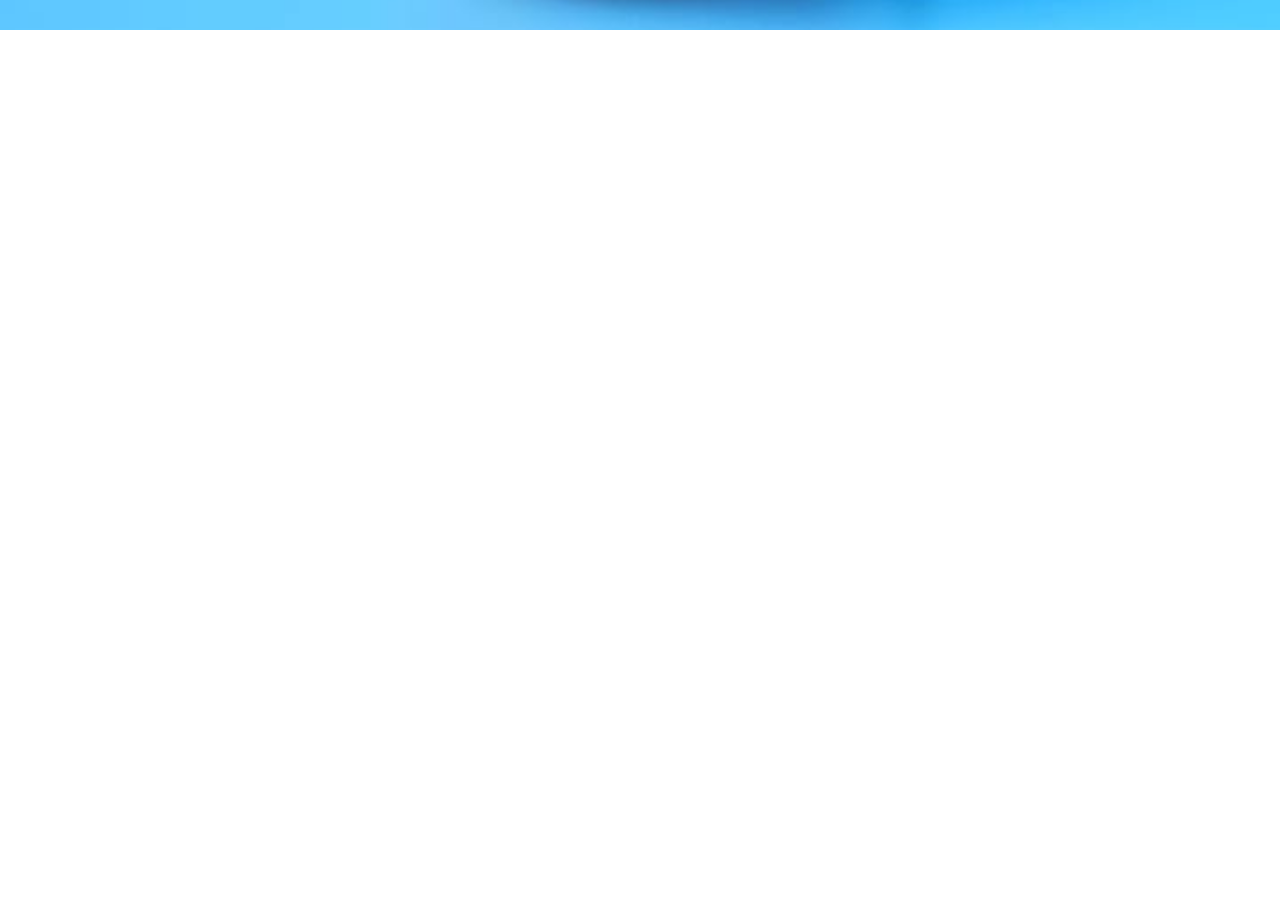
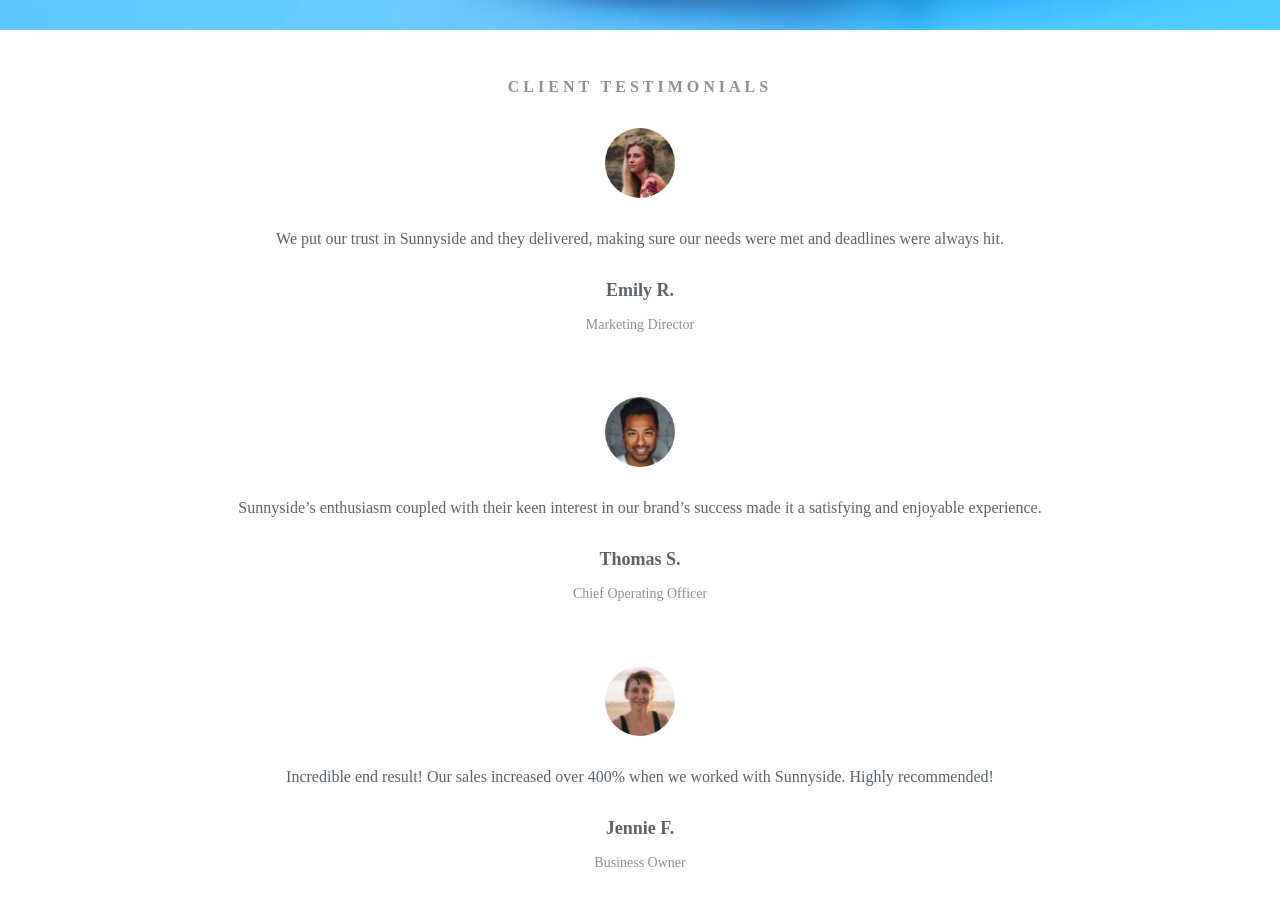
Before and after one commit to Medido1/Frontend-Mentor-Sunnyside-agency-landing-page, a React (Vite) app: page / in a window 1280 px wide. Shown: the part 3420-4326 px from the top of the page. Before the commit the page ends 3450 px from the top, so only its background shows below. Built offline with nearby package versions, Linux system fonts and the light colour scheme.

Commit message:
Add Testimonials component to main component

```diff
--- a/src/components/Main.jsx
+++ b/src/components/Main.jsx
@@ -1,12 +1,14 @@
 import React from 'react';
 import Benefits from './Benefits';
 import Services from './services';
+import Testimonials from './Testimonials';
 
 export default function Main() {
   return (
     <main className="main">
       <Benefits />
       <Services />
+      <Testimonials />
     </main>
   );
 }
--- /dev/null
+++ b/src/components/Testimonials.jsx
@@ -0,0 +1,23 @@
+import React from 'react';
+import testimonialsList from '../data/testimonialsData';
+import '../styles/testimonials.css';
+
+export default function Testimonials() {
+  return (
+    <div className="testimonials">
+      <h2>Client testimonials</h2>
+      <ul className="testimonials_list">
+        {testimonialsList.map((testimonial) => (
+          <li key={testimonial.id}>
+            <img src={testimonial.src} alt={testimonial.alt} className="avatar" />
+            <p>{testimonial.testimonial}</p>
+            <div className="user_info">
+              <p className="user_name">{testimonial.name}</p>
+              <p className="user_job">{testimonial.job}</p>
+            </div>
+          </li>
+        ))}
+      </ul>
+    </div>
+  );
+}
--- /dev/null
+++ b/src/data/testimonialsData.js
@@ -0,0 +1,35 @@
+import emily from '../assets/images/image-emily.jpg';
+import thomas from '../assets/images/image-thomas.jpg';
+import jenny from '../assets/images/image-jennie.jpg';
+
+const testimonialsList = [
+  {
+    id: 1,
+    src: emily,
+    alt: 'emily avatar',
+    testimonial: `We put our trust in Sunnyside and they delivered,
+    making sure our needs were met and deadlines were always hit.`,
+    name: 'Emily R.',
+    job: 'Marketing Director',
+  },
+  {
+    id: 2,
+    src: thomas,
+    alt: 'thomas avatar',
+    testimonial: `Sunnyside’s enthusiasm coupled with their keen interest in our brand’s
+     success made it a satisfying and enjoyable experience.`,
+    name: 'Thomas S.',
+    job: 'Chief Operating Officer',
+  },
+  {
+    id: 3,
+    src: jenny,
+    alt: 'jenny avatar',
+    testimonial: `Incredible end result! Our sales increased over 400% when we
+     worked with Sunnyside. Highly recommended!`,
+    name: 'Jennie F.',
+    job: 'Business Owner',
+  },
+];
+
+export default testimonialsList;
--- /dev/null
+++ b/src/styles/testimonials.css
@@ -0,0 +1,45 @@
+.testimonials {
+  padding: 3rem 1.5rem;
+  text-align: center;
+  color: var(--Very_dark_grayish_blue);
+}
+
+.testimonials h2 {
+  text-transform: uppercase;
+  letter-spacing: 4px;
+  font-size: 1rem;
+  opacity: 70%;
+  margin-bottom: 2rem;
+}
+
+.testimonials li {
+  display: flex;
+  flex-direction: column;
+  align-items: center;
+  gap: 2rem;
+}
+.testimonials li:not(:last-of-type) {
+  margin-bottom: 4rem;
+}
+
+.avatar {
+  width: 70px;
+  height: 70px;
+  border-radius: 50%;
+}
+
+.testimonials>p {
+  line-height: 1.5;
+  font-size: 18px;
+}
+
+.user_name {
+  font-size: 18px;
+  font-weight: var(--fraunces_900);
+  margin-bottom: 1rem;
+}
+
+.user_job {
+  font-size: .875rem;
+  opacity: 70%;
+}
```
